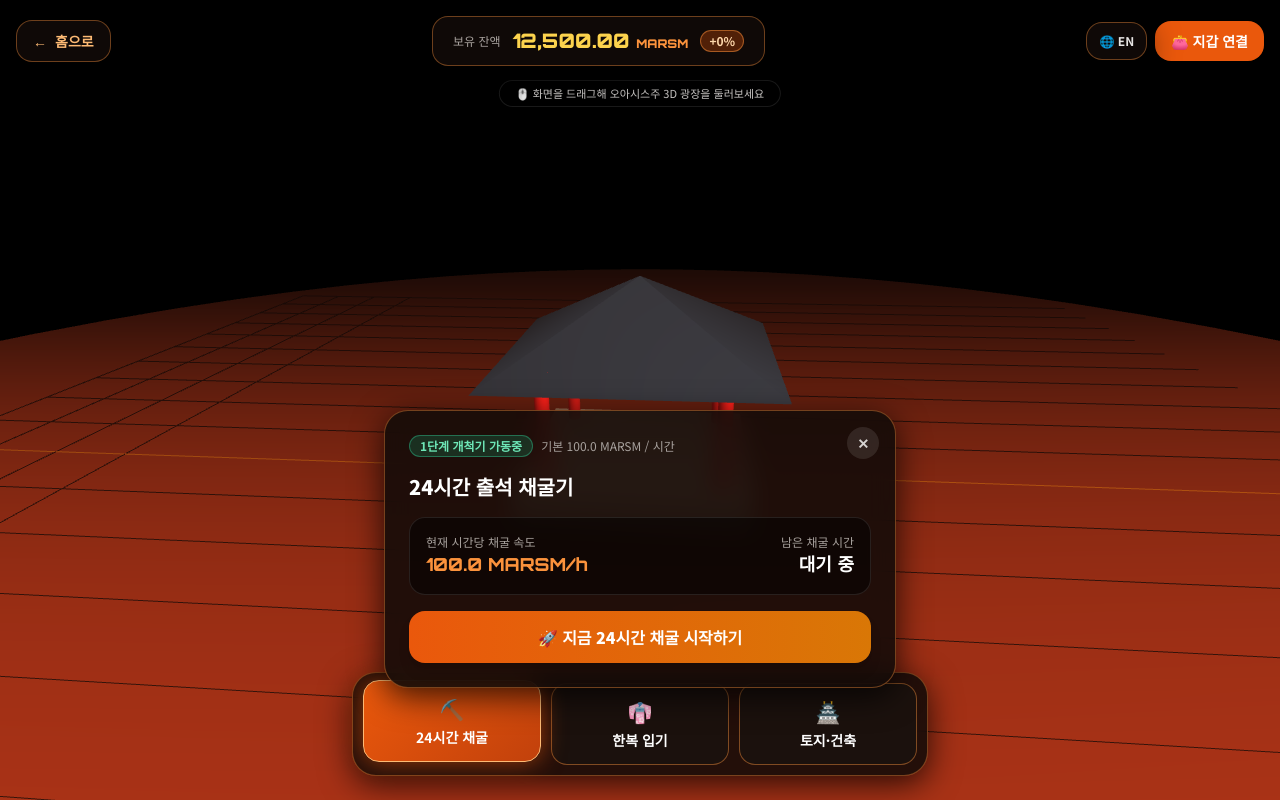
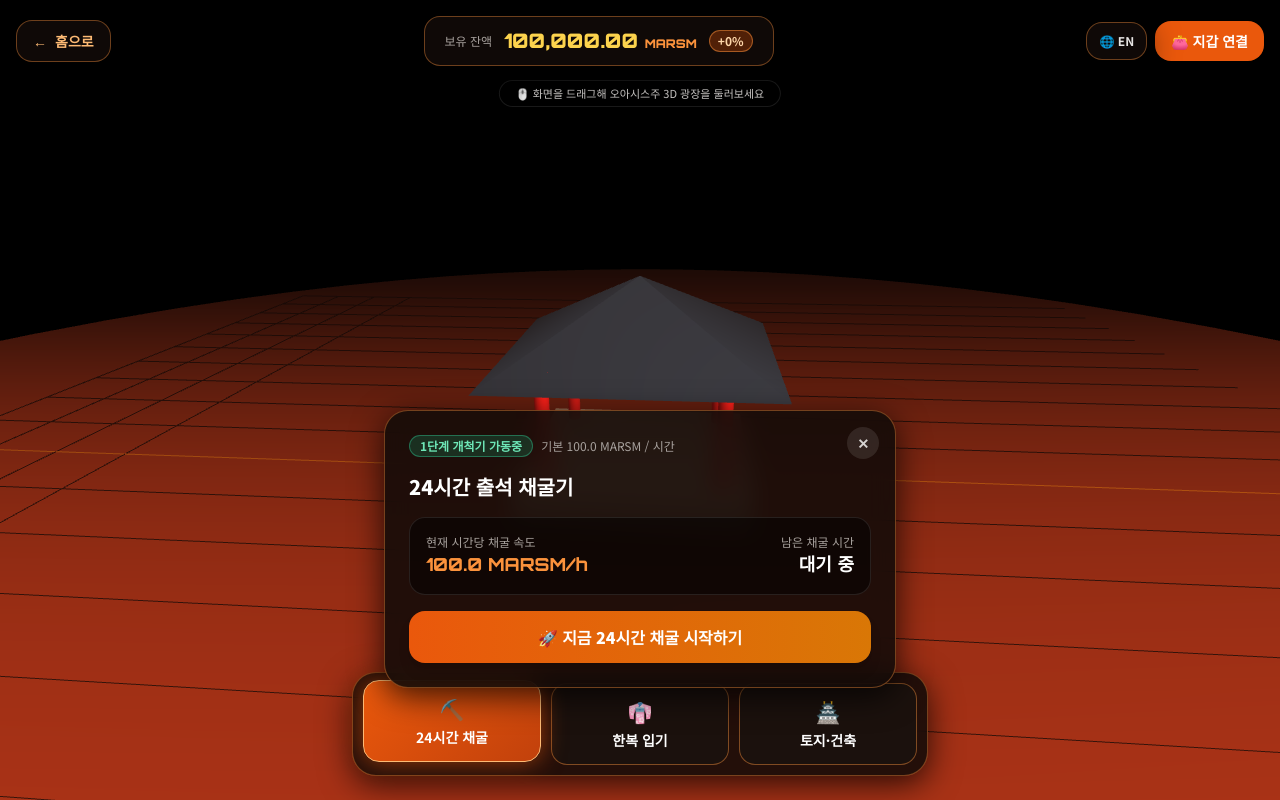
Before and after one commit to mskim0003/aresterra-web, a plain HTML site: page oasis.html in a window 1280 px wide. Drawn offline with nearby package versions, Linux system fonts and the light colour scheme; animation ran at ten frames a second.

Commit message:
Update comments and initial balance in oasis.html

```diff
--- a/oasis.html
+++ b/oasis.html
@@ -48,7 +48,7 @@
   <!-- 3D 화성 오아시스 광장 캔버스 -->
   <div id="canvas-container"></div>
 
-  <!-- 1. 상단 심플 헤더 (홈 버튼 / 내 MARSM 잔액 / 지갑연결) -->
+  <!-- 1. 상단 심플 헤더 -->
   <header class="fixed top-0 left-0 right-0 z-20 p-4 flex items-center justify-between pointer-events-none">
     <a href="index.html" class="hud-panel pointer-events-auto px-4 py-2.5 rounded-2xl text-sm font-bold text-orange-300 hover:text-white flex items-center gap-2">
       <span>←</span>
@@ -59,7 +59,7 @@
     <div class="hud-panel pointer-events-auto px-5 py-2.5 rounded-2xl flex items-center gap-3">
       <div class="text-xs text-stone-400 hidden sm:block" data-ko="보유 잔액" data-en="Balance">보유 잔액</div>
       <div class="font-orbitron font-black text-lg sm:text-xl text-amber-300">
-        <span id="marsmBalance">0.00</span> <span class="text-xs text-orange-400">MARSM</span>
+        <span id="marsmBalance">100,000.00</span> <span class="text-xs text-orange-400">MARSM</span>
       </div>
       <span id="totalBoostBadge" class="text-xs px-2 py-0.5 rounded-full bg-orange-600/30 border border-orange-400/50 text-orange-200 font-bold">
         +0%
@@ -76,7 +76,7 @@
     </div>
   </header>
 
-  <!-- 중앙 상단 안내 배지 (드래그 시점 조작 안내) -->
+  <!-- 중앙 상단 안내 배지 -->
   <div class="fixed top-20 left-1/2 -translate-x-1/2 z-10 pointer-events-none">
     <div class="px-4 py-1 rounded-full bg-black/60 border border-white/10 text-[11px] text-stone-300 whitespace-nowrap"
          data-ko="🖱️ 화면을 드래그해 오아시스주 3D 광장을 둘러보세요"
@@ -85,7 +85,7 @@
     </div>
   </div>
 
-  <!-- 2. 하단 3대 핵심 액션 도크 (채굴 / 한복 입기 / 토지 분양·건축) -->
+  <!-- 2. 하단 3대 핵심 액션 도크 -->
   <nav class="fixed bottom-6 left-1/2 -translate-x-1/2 z-20 w-[94%] max-w-xl">
     <div class="hud-panel p-2.5 rounded-3xl grid grid-cols-3 gap-2.5">
       <button onclick="openPanel('mining')" id="btn-mining" class="dock-btn active py-3.5 px-2 rounded-2xl flex flex-col items-center justify-center gap-1 text-white">
@@ -105,7 +105,7 @@
     </div>
   </nav>
 
-  <!-- 3. 팝업 기능 패널 (한 번에 하나씩만 깔끔하게 열림) -->
+  <!-- 3. 팝업 기능 패널 -->
   <div id="featureModal" class="fixed inset-x-4 bottom-28 sm:inset-auto sm:bottom-28 sm:left-1/2 sm:-translate-x-1/2 z-20 max-w-lg w-auto sm:w-full">
     <div class="hud-panel rounded-3xl p-5 sm:p-6 relative">
       <button onclick="closePanel()" class="absolute top-4 right-4 w-8 h-8 rounded-full bg-white/10 hover:bg-white/20 text-stone-300 hover:text-white text-sm font-bold">✕</button>
@@ -205,8 +205,8 @@
   </div>
 
   <script>
-    // 상태 변수
-    let balance = 12500.00; // 초기 테스트 체험 잔액 (실제 오픈 시 0.00으로 시작)
+    // 넉넉한 테스트 잔액 10만 개 설정
+    let balance = 100000.00;
     let hanbokBoost = 0;
     let buildingBoost = 0;
     let hasLand = false;
@@ -339,7 +339,7 @@
     grid.position.y = 0.05;
     scene.add(grid);
 
-    // 중앙 오아시스 전통 누각 (기단 + 기둥 + 팔작지붕 형상)
+    // 중앙 오아시스 전통 누각
     const pavilion = new THREE.Group();
     const baseMesh = new THREE.Mesh(new THREE.BoxGeometry(8, 1, 8), new THREE.MeshStandardMaterial({ color: 0x78716c }));
     baseMesh.position.y = 0.5;
```
